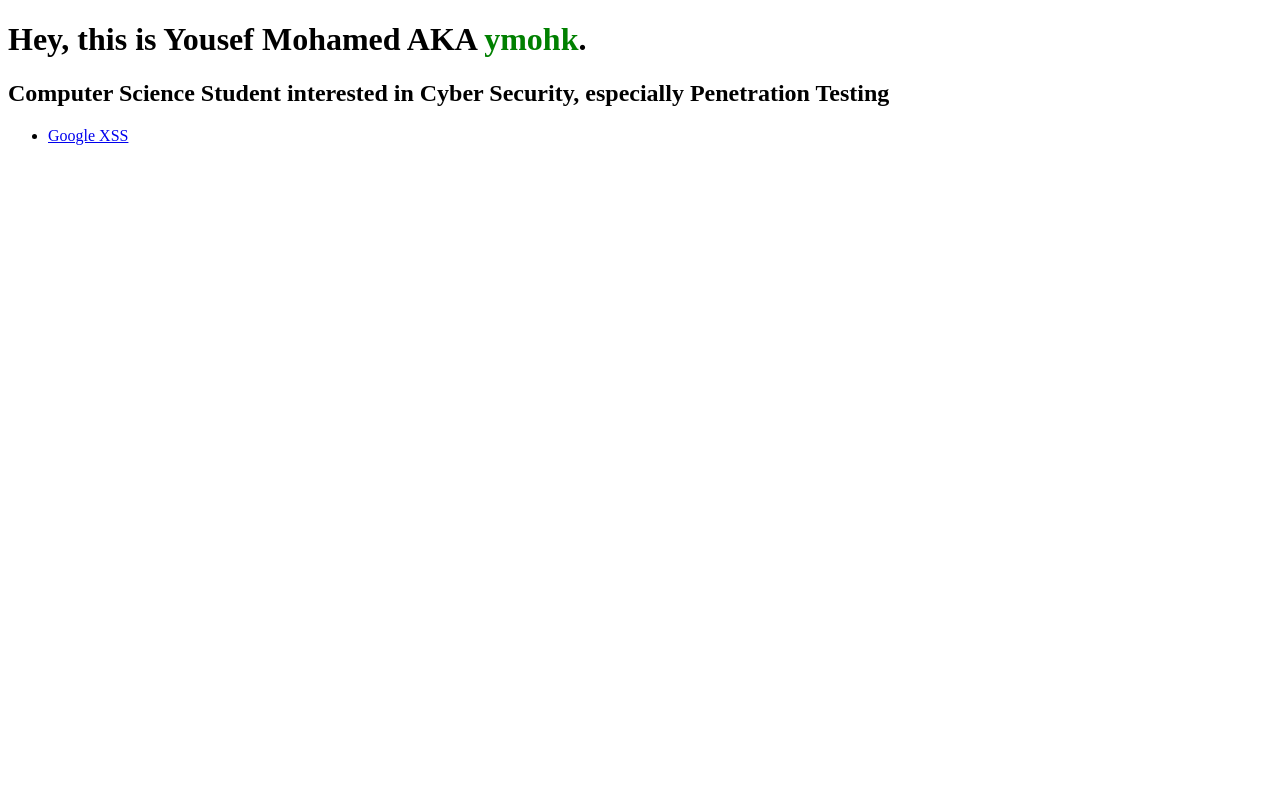
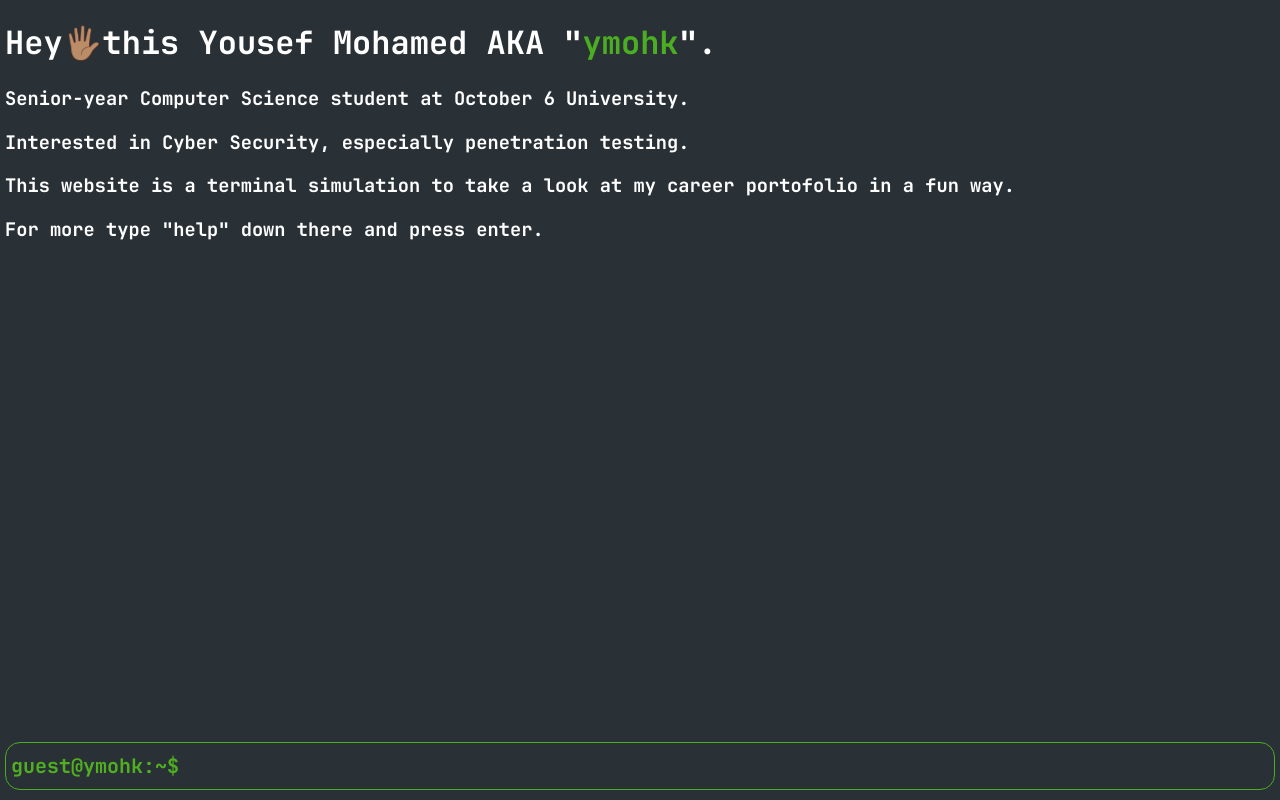
Before and after one commit to jmohk/jmohk.github.io, a plain HTML site: page index.html in a window 1280 px wide. Drawn offline with Linux system fonts and the light colour scheme.

Commit message:
main website

```diff
--- a/index.html
+++ b/index.html
@@ -1,18 +1,27 @@
 <!DOCTYPE html>
 <html>
-<head>
-    <title>ymohk</title>
-</head>
-<body>
-    <header>
-        <h1>Hey, this is Yousef Mohamed AKA <span style="color: green;">ymohk</span>.</h1>
-        <h2>Computer Science Student interested in Cyber Security, especially Penetration Testing</h2>
-    </header>
-      <ul>
-          <li>
-              <a href="/google-xss/main.html">Google XSS</a>
-          </li>
-      </ul>
+    <head>
+        <meta charset="UTF-8">
+        <title>ymohk</title>
+        <link rel="stylesheet" href="styles.css">
+        <link rel="icon" type="image/png" href="images/google-xss-logo.png">
 
-</body>
+    </head>
+    <body>
+        <div class="result" id="output">
+            <h1>Hey🖐🏽this Yousef Mohamed AKA "<span class="ymohk">ymohk</span>".</h1>
+            <h3>Senior-year Computer Science student at October 6 University.</h3>
+            <h3>Interested in Cyber Security, especially penetration testing.</h3>
+            <h3>This website is a terminal simulation to take a look at my career portofolio in a fun way.</h3>
+            <h3>For more type "help" down there and press enter.</h3>
+        </div>
+        <footer>
+            <div class="footer-content">
+                <label>guest@ymohk:~$ </label>
+                <input type="text" id="inputCommand" onchange="handleKeyPress(event)" />
+            </div>
+        </footer>
+        <script src="script.js"></script>
+
+    </body>
 </html>
--- /dev/null
+++ b/script.js
@@ -0,0 +1,86 @@
+const help1 = "home - go to default page.";
+const help2 = "info - get more info about me.";
+const help3 = "write-ups - browse my write-ups.";
+const help4 = "resume - view my resume.";
+const help5 = "clear - clear the screen.";
+
+const info1 = "Name: Yousef Mohamed Abdelkhalek";
+const info2 = "Email: joe.mohk1999@gmail.com";
+const info3 = "Phone: +201002579394";
+const info4 = "Age: 23";
+const info5 = "Location: Cairo, Egypt";
+
+const writeUps = "google-xss - XSS write up for XSS Game by Google."
+
+const wrongInput = "Wrong input. Please try again. or type \"help\" to see options";
+
+function handleKeyPress(event) {
+    event.preventDefault();
+    const labelElement = document.getElementById('inputCommand');
+     const labelText = labelElement.value.trim().toLowerCase();
+     const outputDiv = document.getElementById('output');
+    labelElement.value = ''
+
+    if (labelText === "help") {
+        const h3Element1 = document.createElement('h3');
+        h3Element1.textContent = help1;
+        outputDiv.appendChild(h3Element1);
+        const h3Element2 = document.createElement('h3');
+        h3Element2.textContent = help2;
+        outputDiv.appendChild(h3Element2);
+        const h3Element3 = document.createElement('h3');
+        h3Element3.textContent = help3;
+        outputDiv.appendChild(h3Element3);
+        const h3Element4 = document.createElement('h3');
+        h3Element4.textContent = help4;
+        outputDiv.appendChild(h3Element4);
+        const h3Element5 = document.createElement('h3');
+        h3Element5.textContent = help5;
+        outputDiv.appendChild(h3Element5);
+        window.scrollBy(0, 100);
+
+    } else if (labelText === "clear") {
+        while (outputDiv.firstChild) {
+            outputDiv.removeChild(outputDiv.firstChild);
+        }
+
+    } else if (labelText === "write-ups") {
+        const h3Element = document.createElement('h3');
+        h3Element.textContent = writeUps;
+        outputDiv.appendChild(h3Element);
+        window.scrollBy(0, 100);
+
+    } else if (labelText === "google-xss") {
+        window.open("https://jmohk.github.io/google-xss/main.html", '_blank');
+
+    } else if (labelText === "home") {
+        location.reload();
+
+    } else if (labelText === "write") {
+        window.open("https://www.google.com", '_blank');
+
+    } else if (labelText === "info") {
+        const h3Element1 = document.createElement('h3');
+        h3Element1.textContent = info1;
+        outputDiv.appendChild(h3Element1);
+        const h3Element2 = document.createElement('h3');
+        h3Element2.textContent = info2;
+        outputDiv.appendChild(h3Element2);
+        const h3Element3 = document.createElement('h3');
+        h3Element3.textContent = info3;
+        outputDiv.appendChild(h3Element3);
+        const h3Element4 = document.createElement('h3');
+        h3Element4.textContent = info4;
+        outputDiv.appendChild(h3Element4);
+        const h3Element5 = document.createElement('h3');
+        h3Element5.textContent = info5;
+        outputDiv.appendChild(h3Element5);
+        window.scrollBy(0, 100);
+
+    } else {
+        const h3Element = document.createElement('h3');
+        h3Element.textContent = wrongInput;
+        outputDiv.appendChild(h3Element);
+        window.scrollBy(0, 100);
+    }
+}
--- /dev/null
+++ b/styles.css
@@ -0,0 +1,63 @@
+@font-face {
+    font-family: 'JetBrainsMono-Bold';
+    src: url('fonts/JetBrainsMono-Bold.woff2') format('woff2');
+}
+
+html, body {
+
+    height: 100%;
+    margin: 0;
+}
+
+body {
+    display: flex;
+    flex-direction: column;
+    background-color: #293036;
+    color: #ffffff;
+    font-family: 'JetBrainsMono-Bold', monospace;
+  }
+
+footer{
+    border: 1px solid #5d6266;
+    border-radius: 15px;
+    border-color: #4bae22;
+    padding: 5px;
+    color: #ffffff;
+    font-size: 20px;
+    margin-top: auto;
+    margin-bottom: 10px;
+    margin-left: 5px;
+    margin-right: 5px;
+    position: sticky;
+    bottom: 0;
+    background-color: #293036;
+}
+
+.footer-content {
+    display: flex;
+    align-items: center;
+}
+
+.footer-content label {
+    color: #4faf21;
+    padding-right: 10px;
+}
+
+.footer-content input {
+    flex: 1;
+    padding: 5px;
+    background-color: #293036;
+    color: #ffffff;
+    border: none;
+    outline: none;
+    font-size: 20px;
+    font-family: 'JetBrainsMono-Bold', monospace;
+}
+
+.result{
+    margin-left: 5px;
+}
+
+.ymohk{
+    color: #4bae22;
+}
```
Also changed, not shown: fonts/JetBrainsMono-Bold.woff2 (added).
